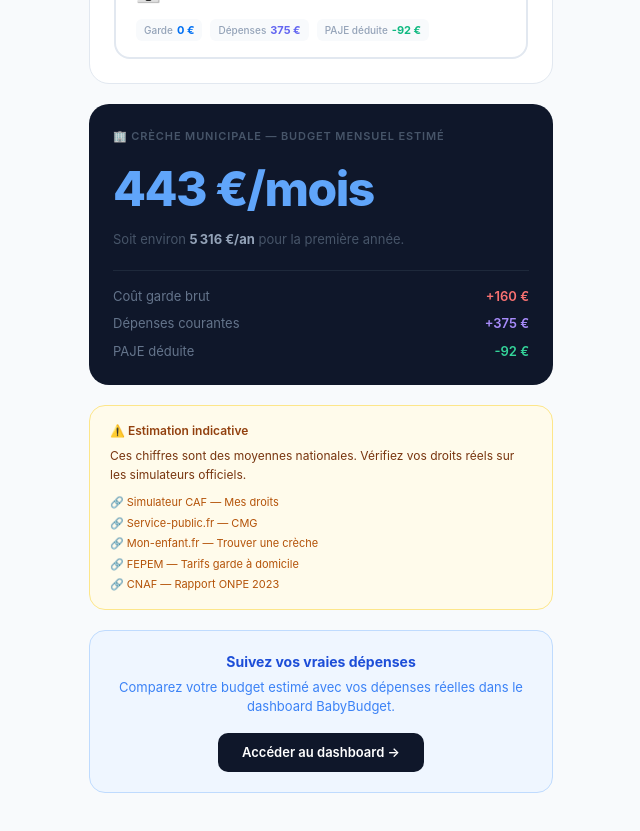
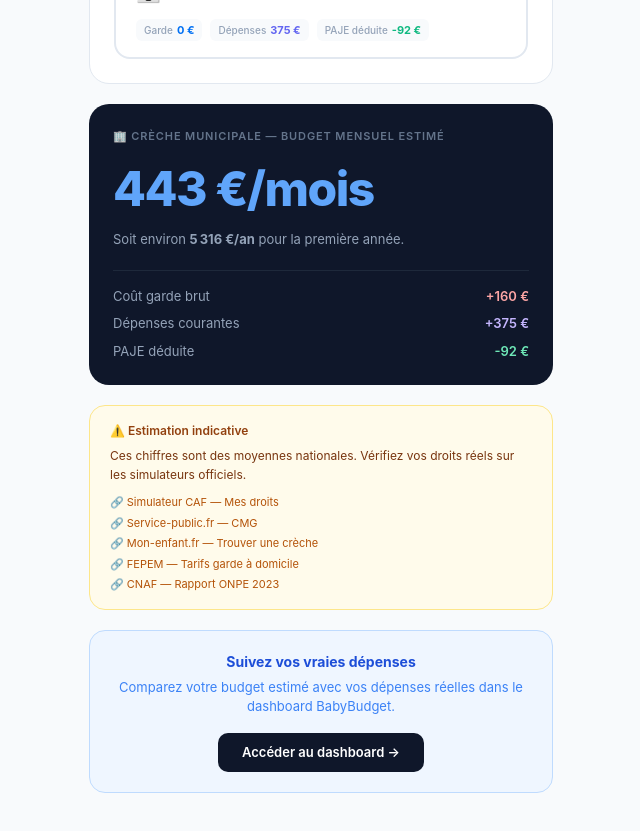
Before and after one commit to ambroiseguyot-del/stackblitz-starters-nzpd1ern, a Next.js app: page /budget in a window 1280 px wide. Shown: the part 1240-2071 px from the top of the page, without its empty margins (563-1203 px from the left). Built offline with nearby package versions, Linux system fonts and the light colour scheme; no server answers.

Commit message:
couleur police

```diff
--- a/app/budget/page.tsx
+++ b/app/budget/page.tsx
@@ -445,24 +445,24 @@ export default function BudgetPrevisionnelPage() {
 
             {/* Budget total sélectionné */}
             <div style={{ background: '#0F172A', borderRadius: 20, padding: '24px' }}>
-              <p style={{ fontSize: 11, fontWeight: 600, letterSpacing: '0.08em', textTransform: 'uppercase', color: '#475569', marginBottom: 8 }}>
+              <p style={{ fontSize: 11, fontWeight: 600, letterSpacing: '0.08em', textTransform: 'uppercase', color: '#64748B', marginBottom: 8 }}>
                 {EMOJI_MODE[modeSelectionne]} {LABELS_MODE[modeSelectionne]} — Budget mensuel estimé
               </p>
               <p style={{ fontSize: 'clamp(2rem, 5vw, 3rem)', fontWeight: 800, color: '#60A5FA', letterSpacing: '-1.5px', margin: '0 0 4px' }}>
                 {selected.total.toLocaleString('fr-FR')} €/mois
               </p>
-              <p style={{ fontSize: 13, color: '#475569', margin: '0 0 20px', lineHeight: 1.6 }}>
+              <p style={{ fontSize: 13, color: '#94A3B8', margin: '0 0 20px', lineHeight: 1.6 }}>
                 Soit environ <strong style={{ color: '#94A3B8' }}>{(selected.total * 12).toLocaleString('fr-FR')} €/an</strong> pour la première année.
               </p>
               <div style={{ borderTop: '1px solid #1E293B', paddingTop: 16, display: 'flex', flexDirection: 'column', gap: 8 }}>
                 {[
-                  { label: 'Coût garde brut', val: selected.coutGarde.brut, color: '#F87171' },
-                  { label: 'CMG déduit', val: -selected.coutGarde.aide, color: '#34D399' },
-                  { label: 'Dépenses courantes', val: depenses.total, color: '#A78BFA' },
-                  { label: 'PAJE déduite', val: -paje, color: '#34D399' },
+                  { label: 'Coût garde brut', val: selected.coutGarde.brut, color: '#FCA5A5' },
+                  { label: 'CMG déduit', val: -selected.coutGarde.aide, color: '#6EE7B7' },
+                  { label: 'Dépenses courantes', val: depenses.total, color: '#C4B5FD' },
+                  { label: 'PAJE déduite', val: -paje, color: '#6EE7B7' },
                 ].map(({ label, val, color }) => val !== 0 && (
                   <div key={label} style={{ display: 'flex', justifyContent: 'space-between' }}>
-                    <span style={{ fontSize: 13, color: '#64748B' }}>{label}</span>
+                    <span style={{ fontSize: 13, color: '#94A3B8' }}>{label}</span>
                     <span style={{ fontSize: 13, fontWeight: 600, color }}>
                       {val > 0 ? '+' : ''}{val.toLocaleString('fr-FR')} €
                     </span>
```
